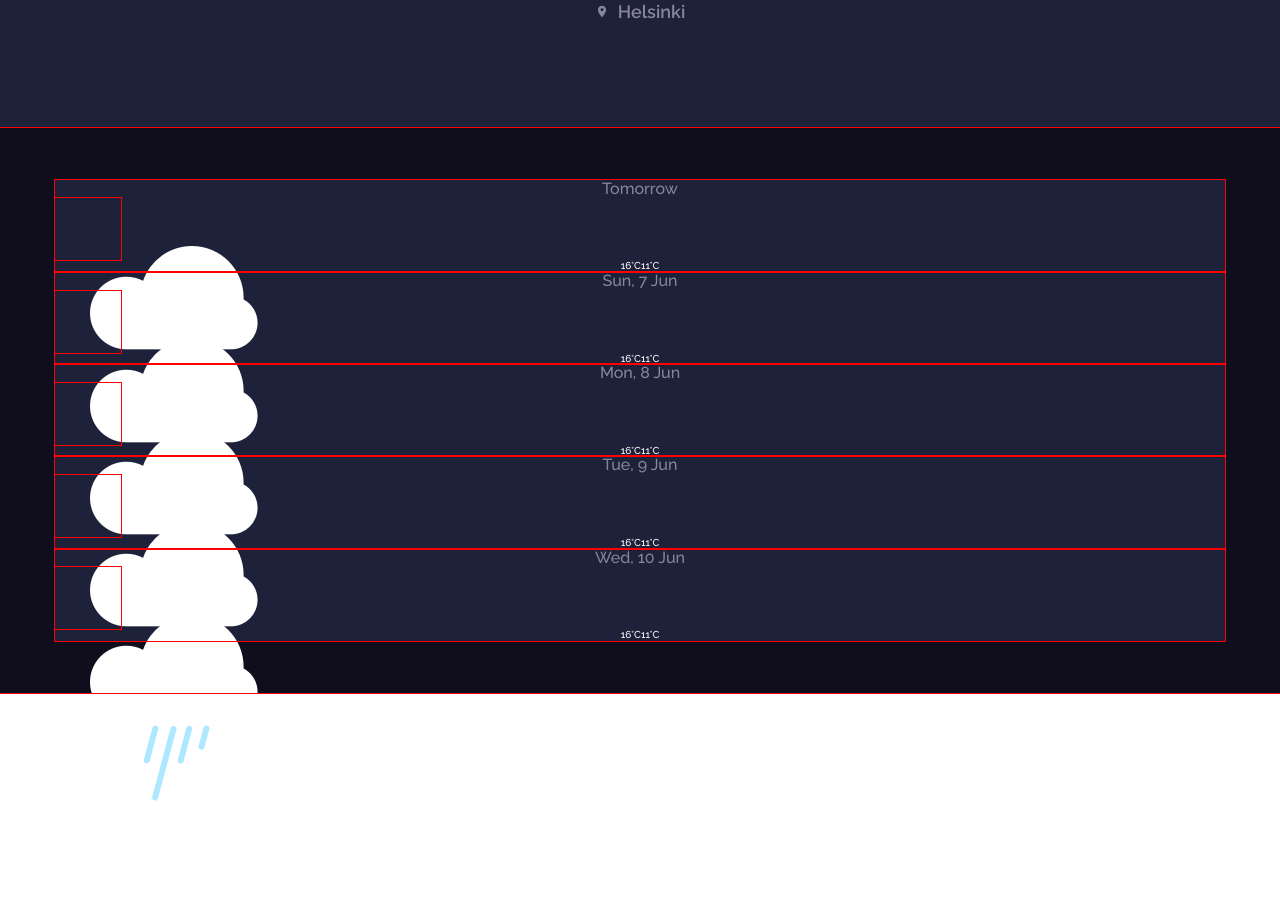
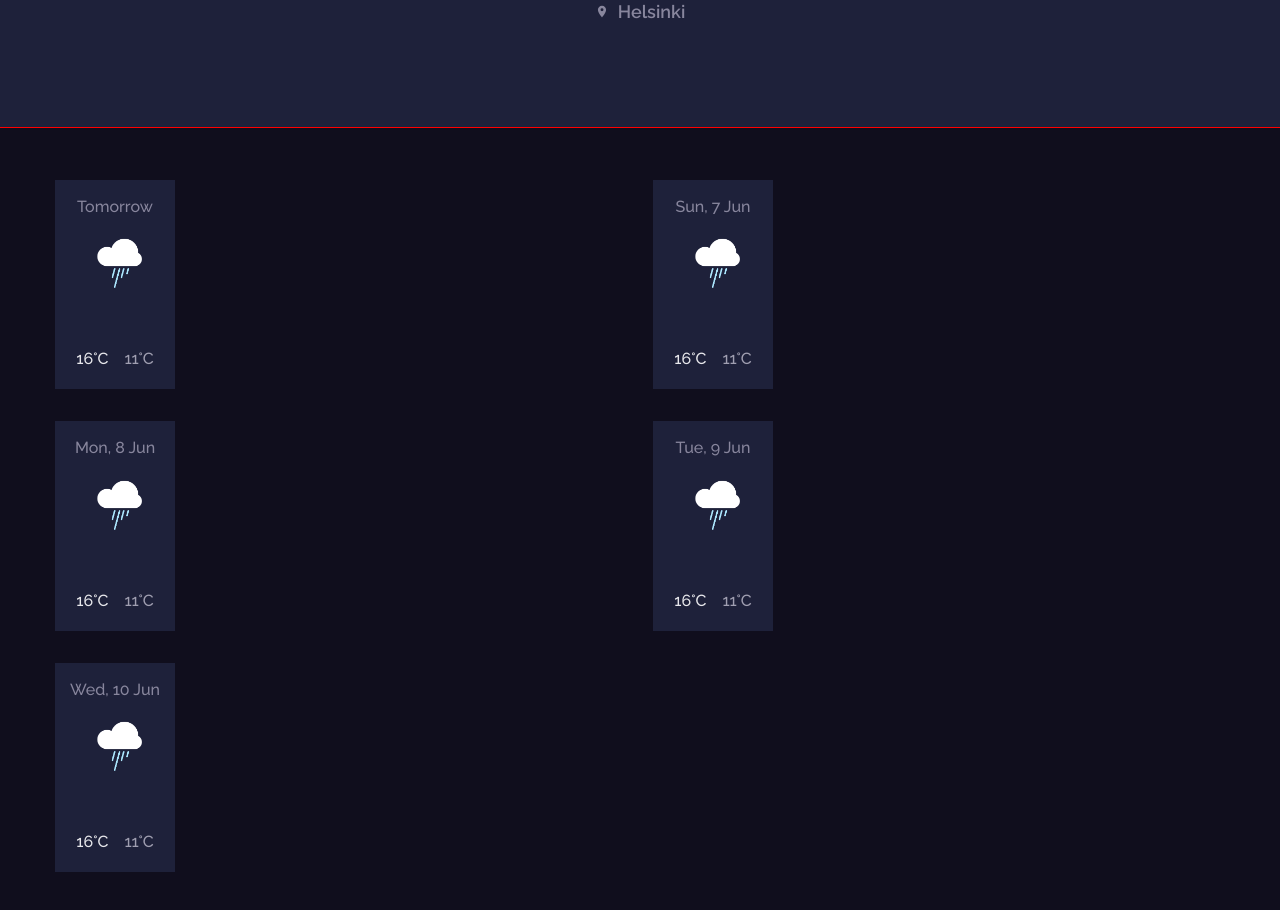
Before and after one commit to presh-031/Weather-App-and-Location-detector, a React (Create React App) app: page / in a window 1280 px wide. Shown: the part 720-1630 px from the top of the page. Before the commit the page ends 1524 px from the top, so only its background shows below. Built offline with nearby package versions, Linux system fonts and the light colour scheme.

Commit message:
finished styling forecasts,onto todays highlights section

```diff
--- a/src/components/Forecast/Forecast.css
+++ b/src/components/Forecast/Forecast.css
@@ -1,18 +1,39 @@
 .forecast {
-  outline: 1px solid red;
+  /* outline: 1px solid red; */
   text-align: center;
   background-color: #1e213a;
+  width: 12rem;
 }
 .date {
   font-weight: 500;
   font-size: 1.6rem;
   line-height: 1.878rem;
+  margin-top: 1.8rem;
 }
 .forecast div {
-  outline: 1px solid red;
+  /* outline: 1px solid red; */
+  display: grid;
+  place-items: center;
+}
+.forecast div img {
   width: 6.6rem;
   height: 6.2rem;
+  object-fit: contain;
+  /* outline: 1px solid blue; */
+  margin-top: 1rem;
+  margin-bottom: 3.1rem;
 }
-.forecast div img {
-  /* object-fit: contain; */
+.forecast p:nth-child(3) {
+  /* outline: 1px solid green; */
+  margin-top: 3.1rem;
+  margin-bottom: 2rem;
+  font-size: 1.6rem;
+  line-height: 1.878rem;
 }
+.temp {
+  color: #e7e7eb;
+}
+.feels-like {
+  color: #a09fb1;
+  margin-left: 1.6rem;
+}
--- a/src/components/Forecast/Forecast.jsx
+++ b/src/components/Forecast/Forecast.jsx
@@ -6,7 +6,7 @@ const Forecast = ({ date, temp, feels_like }) => {
     <div className="forecast">
       <p className="date"> {date} </p>
       <div>
-        <img src={LightRain} alt="" />
+        <img src={LightRain} alt="weather condition overview" />
       </div>
       <p>
         <span className="temp">{temp}</span>
--- a/src/components/Main/Main.css
+++ b/src/components/Main/Main.css
@@ -8,4 +8,7 @@
 .forecasts-div {
   outline: 1px solid red;
   padding: 5.2rem 5.5rem;
+  display: grid;
+  grid-template-columns: repeat(2, 1fr);
+  gap: 3.2rem 2.6rem;
 }
```
